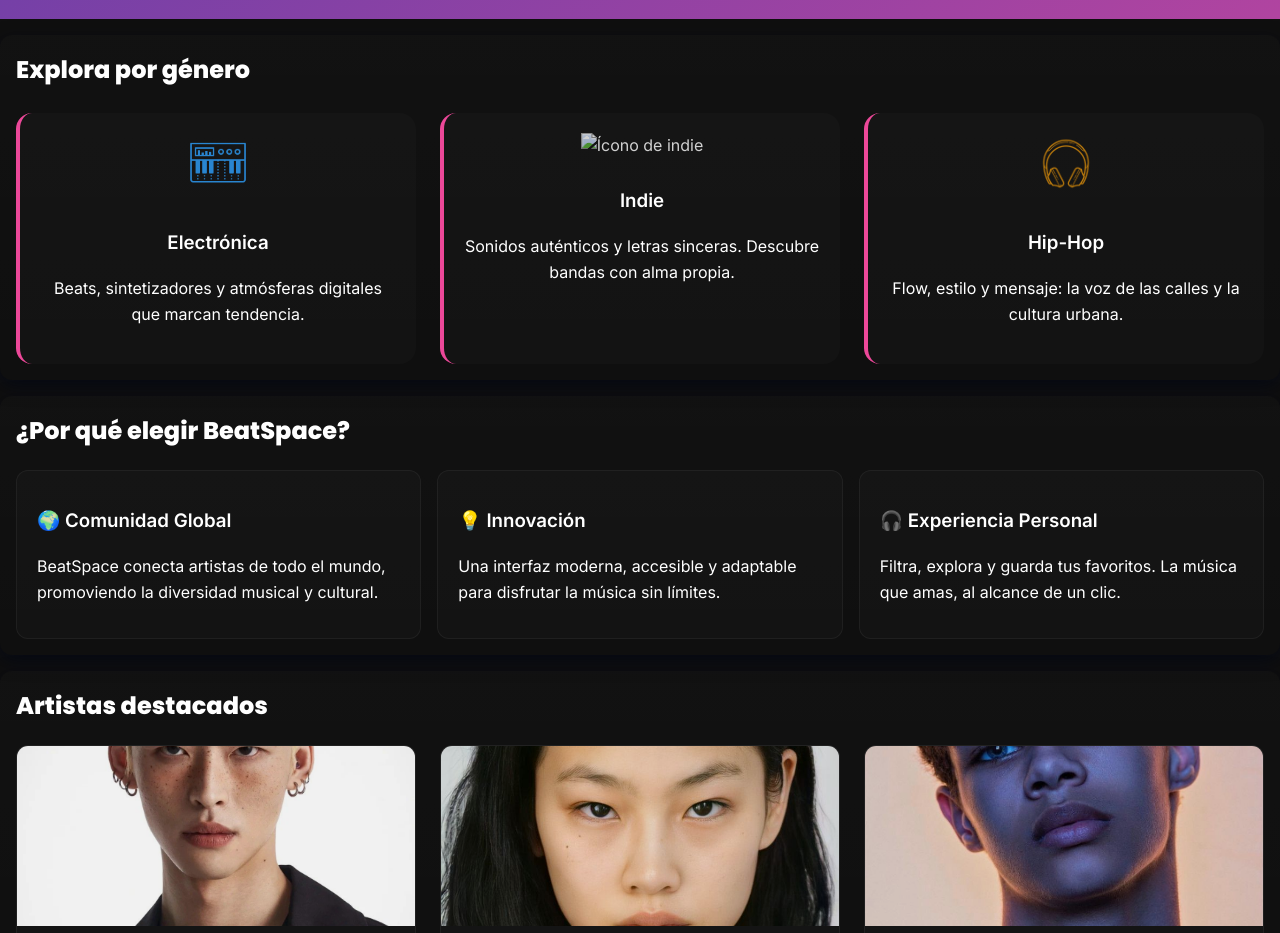
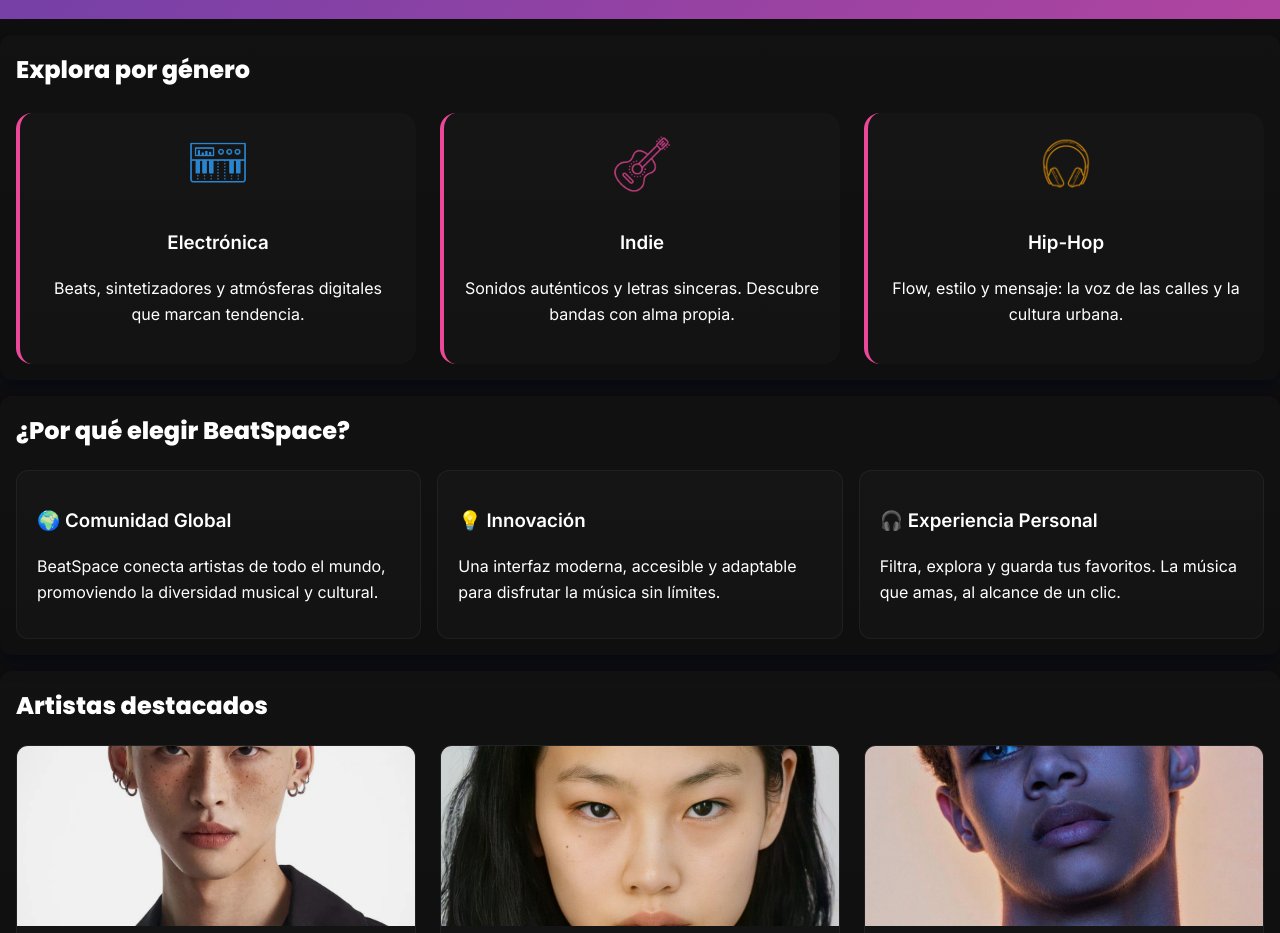
Before and after one commit to EsquivelR0jas/venga-la-alegr-a-, a plain HTML site: page index.html in a window 1280 px wide. Shown: the part 780-1713 px from the top of the page. Drawn offline with Linux system fonts and the light colour scheme; files whose address does not match are found by name.

Commit message:
Update index.html

```diff
--- a/index.html
+++ b/index.html
@@ -47,7 +47,7 @@
       <p>Beats, sintetizadores y atmósferas digitales que marcan tendencia.</p>
     </article>
     <article class="genre-card fade-in" style="--clr:#EC4899;">
-      <img src="icons8-guitar-80 (1).png" alt="Ícono de indie" class="genre-icon">
+      <img src="icons8-guitar-80.png" alt="Ícono de indie" class="genre-icon">
       <h3>Indie</h3>
       <p>Sonidos auténticos y letras sinceras. Descubre bandas con alma propia.</p>
     </article>
```
